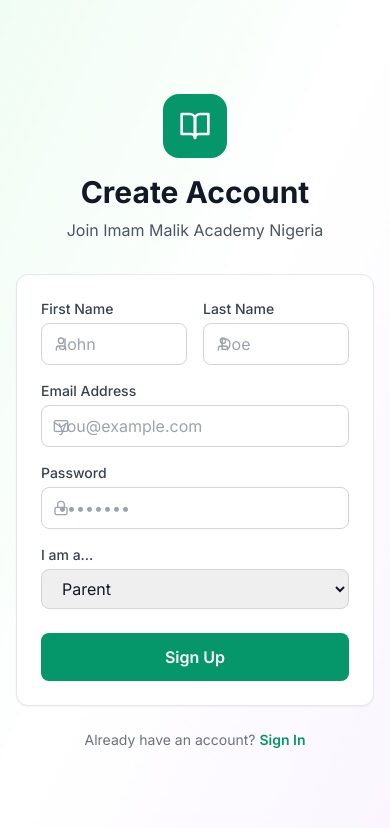
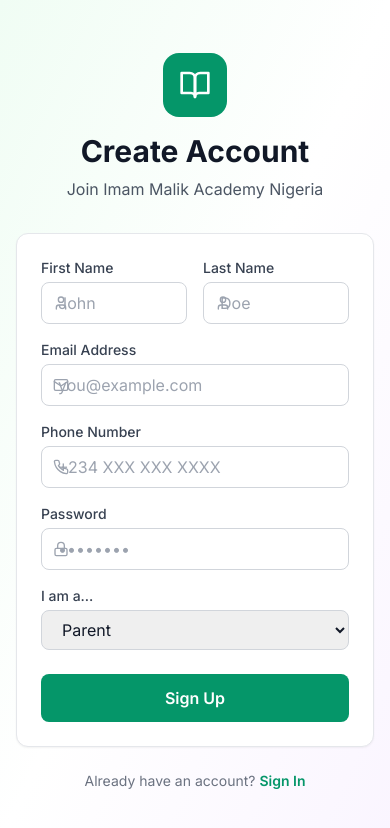
Before and after one commit to adroitguy22/Imam_frontend, a React (Vite) app: page /signup in a window 390 px wide. Shown: the top 828 px of the page. Built offline with nearby package versions, Linux system fonts and the light colour scheme; no server answers.

Commit message:
phone number

```diff
--- a/src/pages/SignupPage.tsx
+++ b/src/pages/SignupPage.tsx
@@ -1,7 +1,7 @@
 import { useState, FormEvent } from 'react';
 import { useNavigate, Link } from 'react-router-dom';
 
-import { BookOpen, User, Mail, Lock } from 'lucide-react';
+import { BookOpen, User, Mail, Lock, Phone } from 'lucide-react';
 import api from '../lib/api';
 
 export const SignupPage = () => {
@@ -10,6 +10,7 @@
         firstName: '',
         lastName: '',
         email: '',
+        phoneNumber: '',
         password: '',
         role: 'PARENT' // Default role
     });
@@ -113,6 +114,23 @@
                         </div>
 
                         <div>
+                            <label className="block text-sm font-medium text-gray-700 mb-1">Phone Number</label>
+                            <div className="relative">
+                                <div className="absolute inset-y-0 left-0 pl-3 flex items-center pointer-events-none">
+                                    <Phone className="h-4 w-4 text-gray-400" />
+                                </div>
+                                <input
+                                    type="tel"
+                                    required
+                                    className="input pl-9"
+                                    placeholder="+234 XXX XXX XXXX"
+                                    value={formData.phoneNumber}
+                                    onChange={e => setFormData({ ...formData, phoneNumber: e.target.value })}
+                                />
+                            </div>
+                        </div>
+
+                        <div>
                             <label className="block text-sm font-medium text-gray-700 mb-1">Password</label>
                             <div className="relative">
                                 <div className="absolute inset-y-0 left-0 pl-3 flex items-center pointer-events-none">
```
